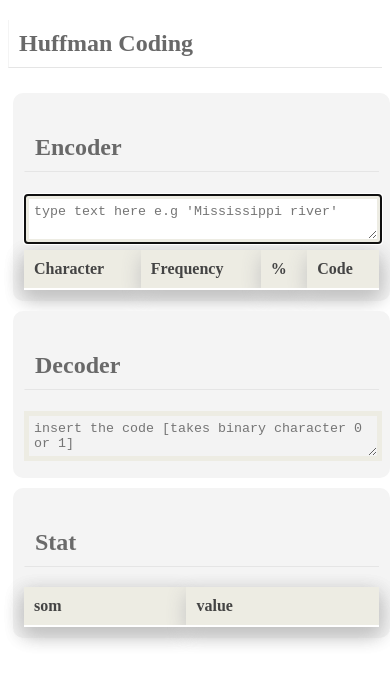
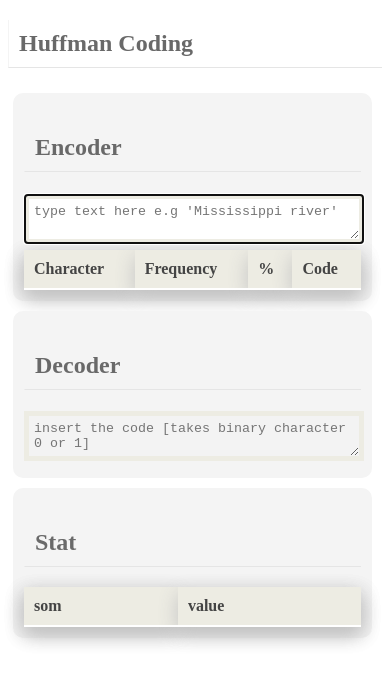
Before and after one commit to KhaledMohamedP/huffman, a plain HTML site: page index.html in a window 390 px wide. Drawn offline with Linux system fonts and the light colour scheme.

Commit message:
right side spacing in mobile plateform

```diff
--- a/style.css
+++ b/style.css
@@ -63,15 +63,15 @@ h2 {
 /*Media for small screens*/
 @media all and (max-width: 800px) and (min-width: 0px){
   .deCoder{
-    width:95%;
+    width:90%;
     float:left;
   }
   .enCoder{
-    width:95%;
+    width:90%;
     float:left;
   }
   .stat{
-    width:95%;
+    width:90%;
     float:left;
   }
 }
```
